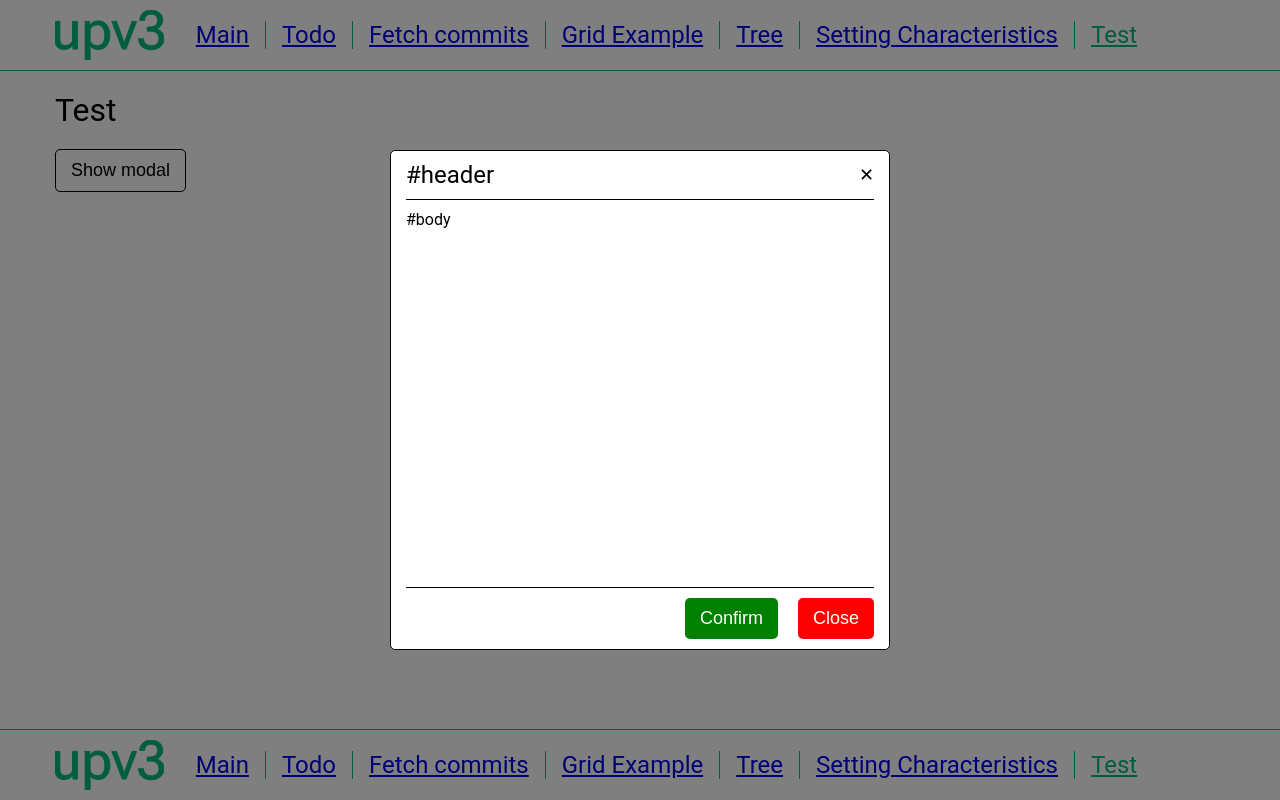
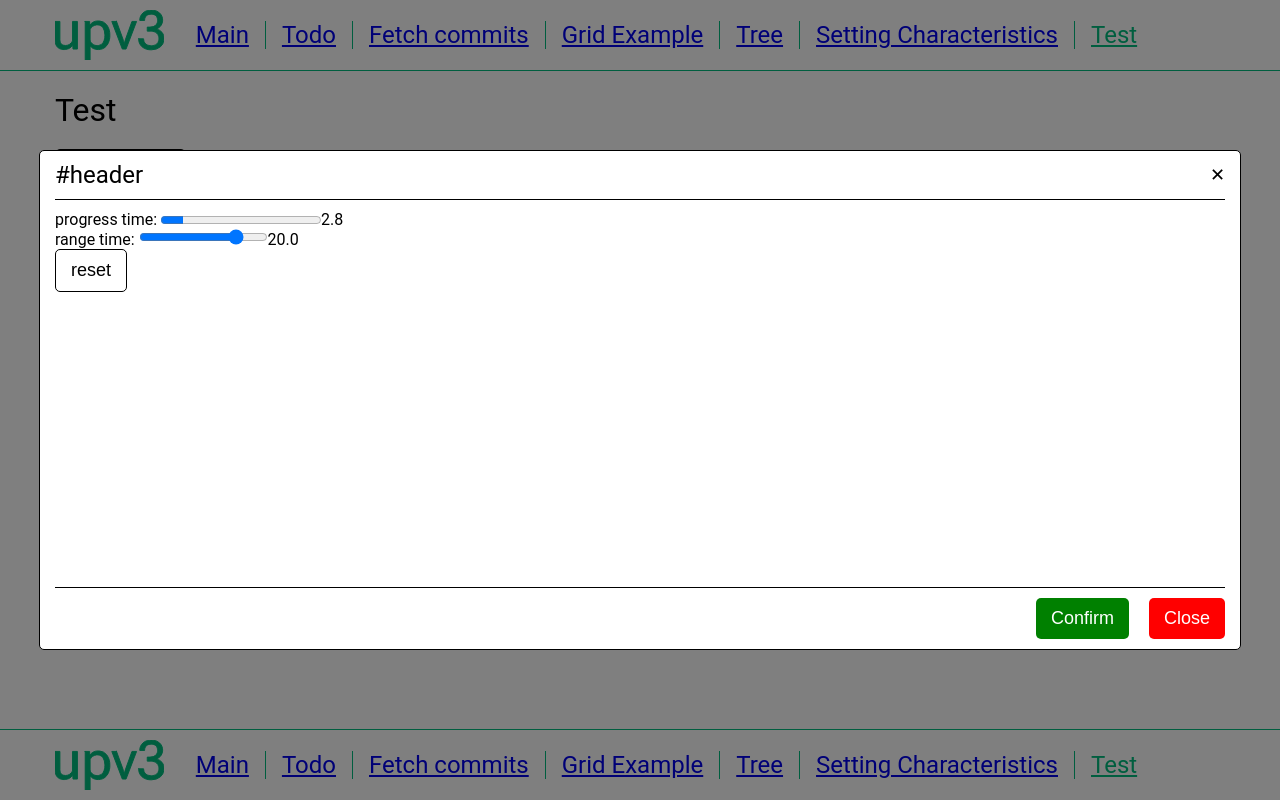
Before and after one commit to devmustbeawesome/vue3-examples, a Vue app: page /test in a window 1280 px wide. Both pictures are taken after a click on the button "Show modal". Built offline with nearby package versions, Linux system fonts and the light colour scheme.

Commit message:
add visualized timer

```diff
--- /dev/null
+++ b/src/components/VisualizedTimer.vue
@@ -0,0 +1,44 @@
+<script setup lang="ts">
+import { onMounted, onUnmounted, ref } from 'vue'
+
+let lastTime: number
+let handle: number
+const passedTime = ref(0)
+const duration = ref(20 * 1000)
+const reset = () => {
+  lastTime = Date.now()
+  update()
+}
+const update = () => {
+  passedTime.value = Date.now() - lastTime
+  if (passedTime.value >= duration.value) {
+    cancelAnimationFrame(handle)
+  } else {
+    handle = requestAnimationFrame(update)
+  }
+}
+onMounted(() => {
+  reset()
+})
+onUnmounted(() => {
+  cancelAnimationFrame(handle)
+})
+</script>
+
+<template>
+  <div class="container">
+    <div class="timer_progess">
+      <span>progress time: </span>
+      <progress :value="passedTime" :max="duration"></progress>
+      <span> {{ (passedTime / 1000).toFixed(1) }} </span>
+    </div>
+    <div class="timer_range">
+      <span>range time: </span>
+      <input type="range" min="1000" max="25000" v-model="duration" />
+      <span> {{ (duration / 1000).toFixed(1) }} </span>
+    </div>
+    <VButton @click="reset">reset</VButton>
+  </div>
+</template>
+
+<style scoped lang="postcss"></style>
--- a/src/views/TheTest.vue
+++ b/src/views/TheTest.vue
@@ -1,4 +1,5 @@
 <script setup lang="ts">
+import VisualizedTimer from '@/components/VisualizedTimer.vue'
 import { ref } from 'vue'
 
 const modalShowed = ref(false)
@@ -16,7 +17,9 @@ const showModal = () => {
         <h2>#header</h2>
       </template>
       <template #body>
-        <div>#body</div>
+        <div>
+          <VisualizedTimer />
+        </div>
       </template>
       <template #footer>
         <div class="form_footer">
```
